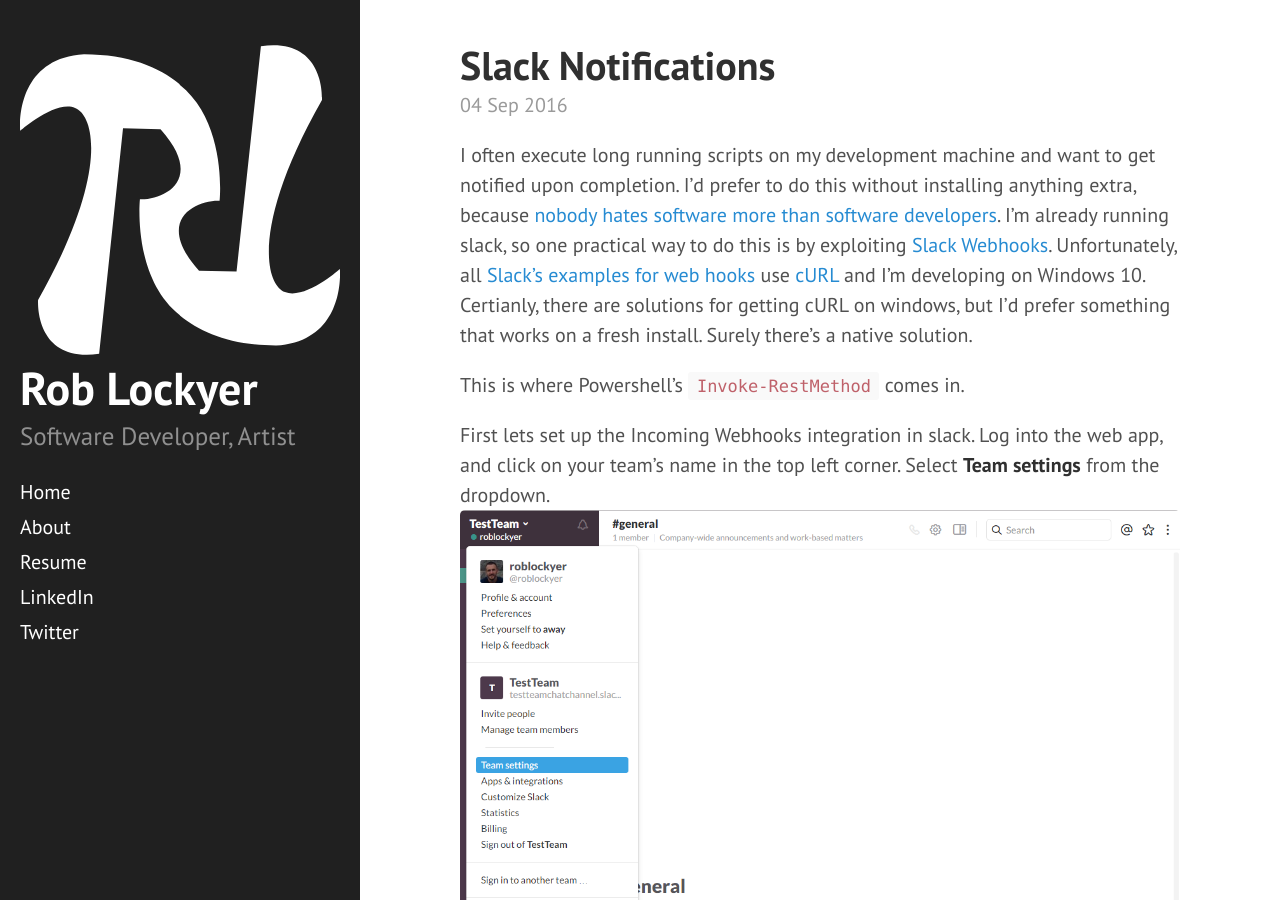
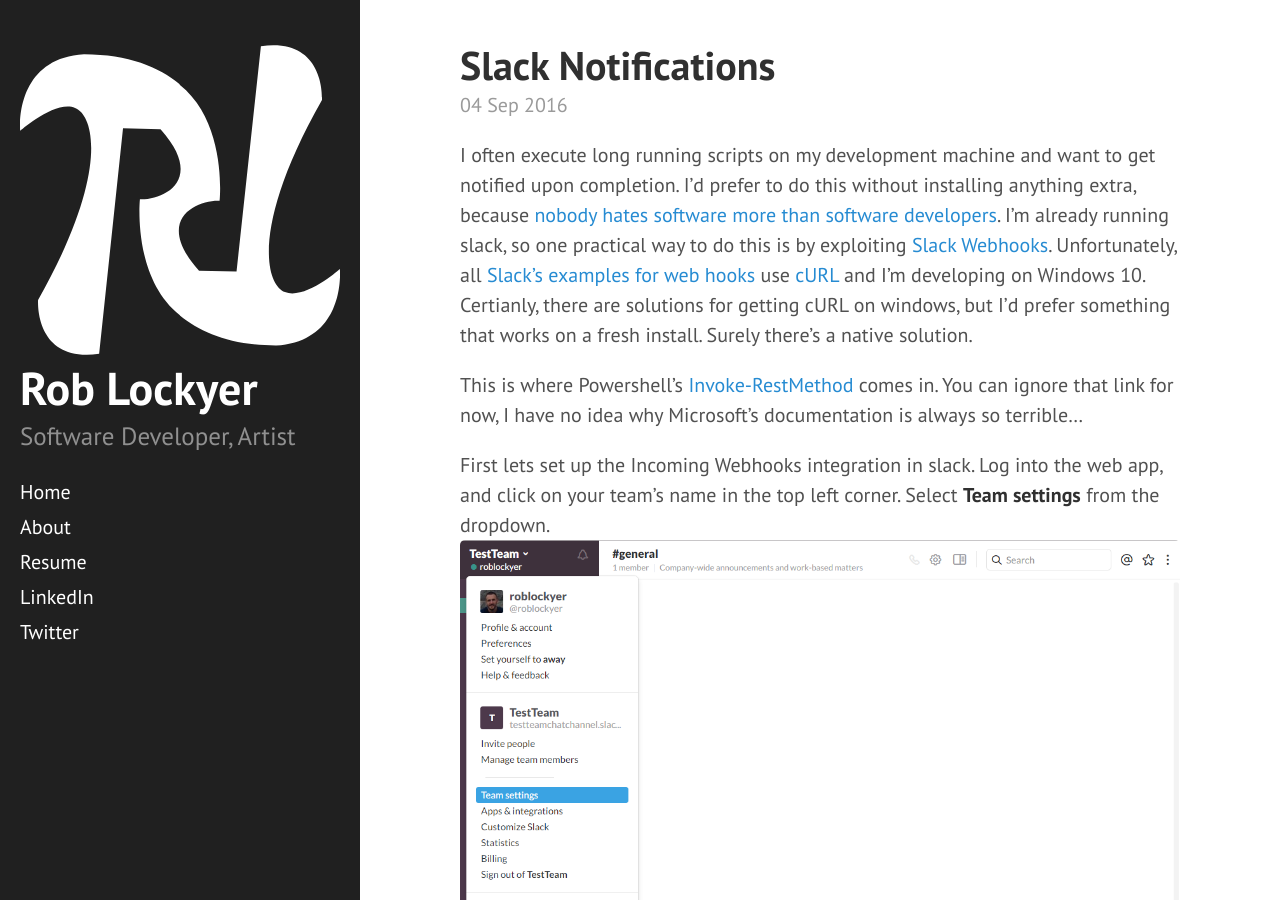
Before and after one commit to lockyer/lockyer.github.io, a Jekyll site: the page built from _posts/2016-09-04-slack-notifications-from-windows.md, in a window 1280 px wide and 900 px high. Built offline with Jekyll 4.4.1, drawn with Linux system fonts in a browser that asks for light colours; comment, search, counter and statistics services are not loaded.

Commit message:
minor edits

```diff
--- a/_posts/2016-09-04-slack-notifications-from-windows.md
+++ b/_posts/2016-09-04-slack-notifications-from-windows.md
@@ -6,7 +6,7 @@
 
 I often execute long running scripts on my development machine and want to get notified upon completion. I'd prefer to do this without installing anything extra, because [nobody hates software more than software developers](https://blog.codinghorror.com/nobody-hates-software-more-than-software-developers/). I'm already running slack, so one practical way to do this is by exploiting [Slack Webhooks](https://testteamchatchannel.slack.com/apps/A0F7XDUAZ-incoming-webhooks). Unfortunately, all [Slack's examples for web hooks](https://api.slack.com/incoming-webhooks)  use [cURL](https://en.wikipedia.org/wiki/CURL) and I'm developing on Windows 10. Certianly, there are solutions for getting cURL on windows, but I'd prefer something that works on a fresh install. Surely there's a native solution.
 
-This is where Powershell's `Invoke-RestMethod` comes in.
+This is where Powershell's [Invoke-RestMethod](https://technet.microsoft.com/en-us/library/hh849971.aspx) comes in. You can ignore that link for now, I have no idea why Microsoft's documentation is always so terrible...
 
 First lets set up the Incoming Webhooks integration in slack. Log into the web app, and click on your team's name in the top left corner. Select **Team settings** from the dropdown.
 ![TeamSettings.png]({{site.baseurl}}/assets/SlackNotifications/TeamSettings.png)
```
